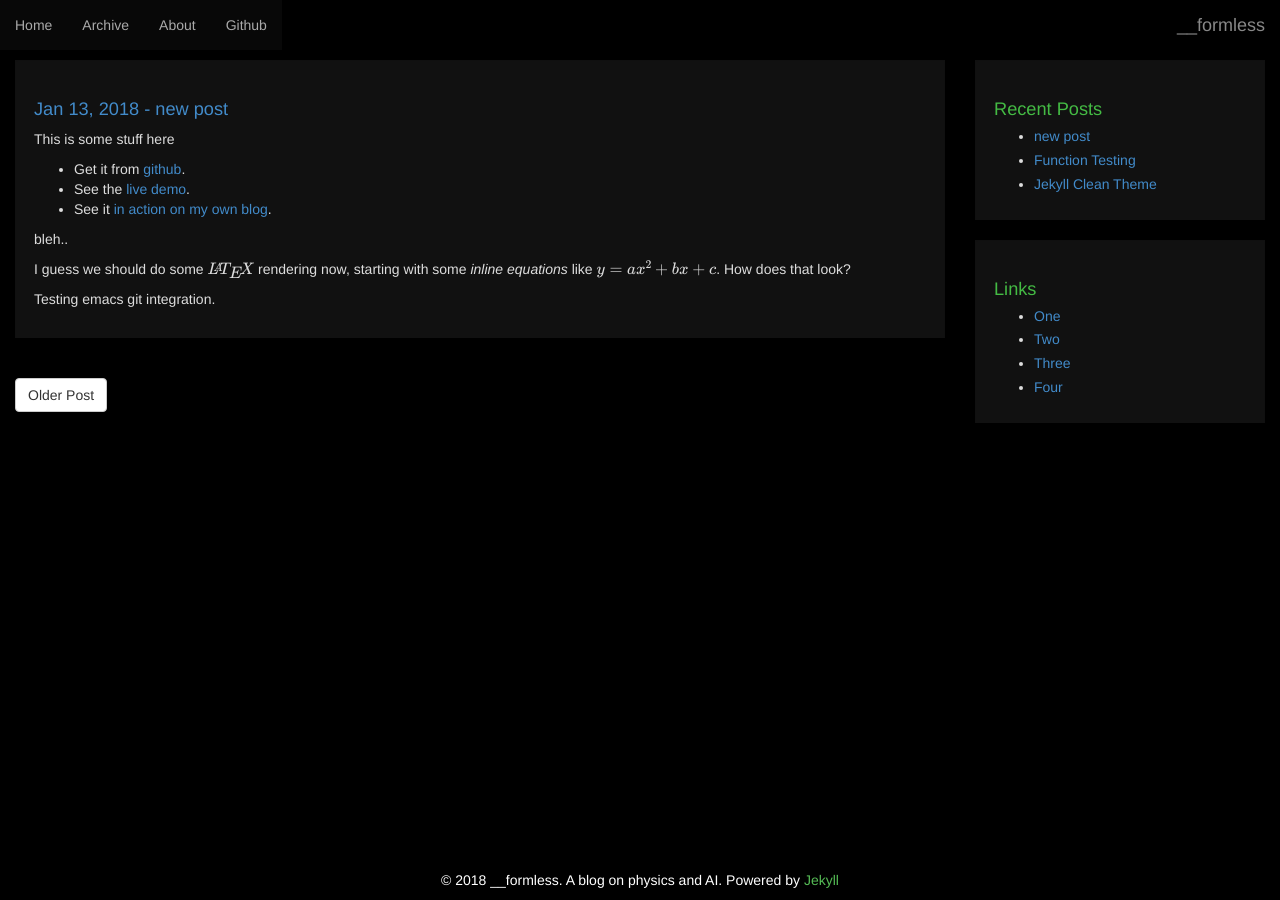
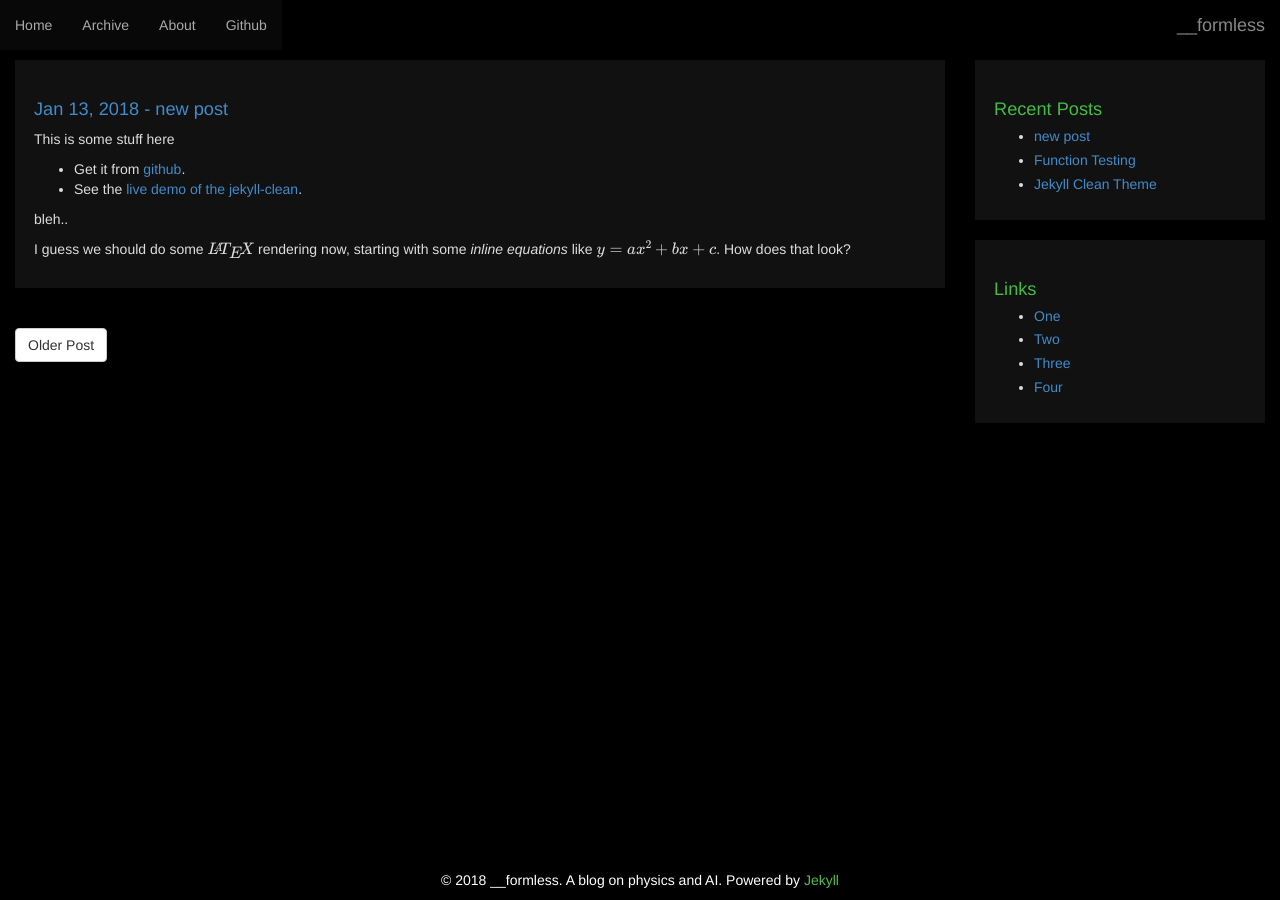
Before and after one commit to fineline179/fineline179.github.io, a Jekyll site: the page built from _posts/2018-01-12-new-post.md, in a window 1280 px wide. Built offline with Jekyll 4.4.1, drawn with Linux system fonts in a browser that asks for light colours; formulas are drawn with MathJax 3.

Commit message:
Cleaned up some testing posts

```diff
--- a/_posts/2018-01-12-new-post.md
+++ b/_posts/2018-01-12-new-post.md
@@ -9,14 +9,11 @@ comments: false
 This is some stuff here
 
 
-* Get it from [github](https://github.com/scotte/jekyll-clean).
-* See the [live demo](https://scotte.github.io/jekyll-clean).
-* See it [in action on my own blog](https://scotte.org).
+* Get it from [github](https://github.com/fineline179).
+* See the [live demo of the jekyll-clean](https://scotte.github.io/jekyll-clean).
 
 
 bleh..
 
 I guess we should do some $$\LaTeX$$ rendering now, starting with some _inline
 equations_ like $$ y = a x^2 + b x + c $$. How does that look?
-
-Testing emacs git integration.
```
Also changed, not shown: _posts/2018-01-12-Function-Testing.md (+0 -1 lines).
